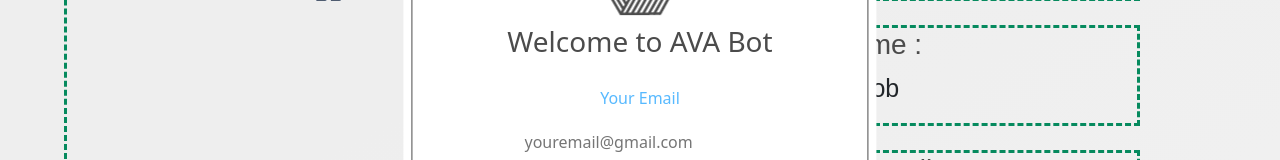
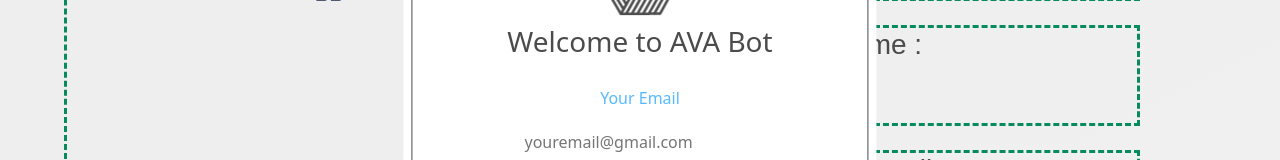
Before and after one commit to Nafbo/AVA-Bot, a React (Create React App) app in the folder app-web/: page / in a window 1280 px wide. Shown: the part 197-357 px from the top of the page. Built offline with nearby package versions, Linux system fonts and the light colour scheme.

Commit message:
cookie id

```diff
--- a/app-web/package.json
+++ b/app-web/package.json
@@ -16,6 +16,7 @@
     "enzyme": "^3.11.0",
     "enzyme-adapter-react-16": "^1.15.6",
     "jquery": "^3.6.3",
+    "js-cookie": "^3.0.1",
     "mdb-react-ui-kit": "^5.1.0",
     "mdbreact": "^4.6.1",
     "mui-datatables": "^4.3.0",
--- a/app-web/src/pages/Home.js
+++ b/app-web/src/pages/Home.js
@@ -6,8 +6,15 @@ import image3 from '../assets/robot3.png';
 import image4 from '../assets/robot4.png';
 import 'bootstrap/dist/css/bootstrap.min.css';
 import "./styles/home.css"
+import getCookie from "./features/getcookies"
+import React, { useState, useEffect } from "react";
 
 export default function Home() {
+
+  const userId = getCookie('userId');
+
+
+
     return(
 
     <div className='home'>
@@ -21,7 +28,7 @@ export default function Home() {
       </div>
 
       <div id='Name'>
-        <h3> Name : </h3> <p> Bob </p>
+        <h3> Name : </h3> <p> {userId} </p>
       </div>
 
       <div id='Personnality'>
--- /dev/null
+++ b/app-web/src/pages/features/getcookies.js
@@ -0,0 +1,10 @@
+export default function getCookie(name) {
+    const cookies = document.cookie.split(';');
+    for (let i = 0; i < cookies.length; i++) {
+      const cookie = cookies[i].trim();
+      if (cookie.startsWith(name + '=')) {
+        return cookie.substring(name.length + 1);
+      }
+    }
+    return '';
+  }
--- a/app-web/src/popupfeatures/login.js
+++ b/app-web/src/popupfeatures/login.js
@@ -9,6 +9,7 @@ export const Login = (props) => {
     const [showPassword, setShowPassword] = useState(false);
     const [id, setId] = useState('');
     const [password, setPassword] = useState('');
+
 
     const [rememberMe, setRememberMe] = useState(false);
     /* const key = uuidv4(); */
@@ -50,7 +51,9 @@ export const Login = (props) => {
                       path: '/',
                     };
 
-                    document.cookie = `sessionKey=${key}; ${cookieOptions}`;
+                    document.cookie = `sessionKey=${key}; ${cookieOptions}; /* httpOnly; */ secure`;
+                    document.cookie = `userId=${data[0].id}; ${cookieOptions}; /* httpOnly; */ secure`;
+
 
 
                    /*  // Stockage de l'état du popup dans le cookie
@@ -87,6 +90,8 @@ export const Login = (props) => {
         });
         if (response.ok) {
             // Si le cookie est valide, l'utilisateur est authentifié automatiquement
+            const user = await response.json();
+            setId(user.id);
             setShowPopup(false);
         } else {
             // Si le cookie n'est pas valide, le supprimer
@@ -98,12 +103,16 @@ export const Login = (props) => {
   useEffect(() => {
 
     checkSession();
+
 /*     const popupStateCookie = document.cookie.split(';').find(cookie => cookie.trim().startsWith('popupState='));
     if (popupStateCookie) {
       const popupState = popupStateCookie.split('=')[1];
       setShowPopup(popupState !== 'hidden');
     } */
+
   }, []);
+
+
       const togglePasswordVisibility = () => {
         setShowPassword(!showPassword);
       };
--- a/app-web/src/popupfeatures/register.js
+++ b/app-web/src/popupfeatures/register.js
@@ -36,9 +36,11 @@ export const Register = (props) => {
                       APIkey: hashedAPIKey,
                       APIsecret: hashedAPISecret,
                       APIpassword: hashedApiPassword,
-                      pairList :"Nan",
-                      maxActivePositions: "Nan",
-                      running : "NaN"
+                      pairList :[{"S":"BTC/USDT:USDT"},{"S":"ETH/USDT:USDT"},{"S":"BNB/USDT:USDT"},{"S":"XRP/USDT:USDT"},{"S":"ADA/USDT:USDT"}],
+                      maxActivePositions: 3,
+                      running : true,
+                      telegram: false,
+                      chat_id: "NaN",
                       }
 
 
```
Also changed, not shown: 1 other file (tests, documents, lock files or other folders).
